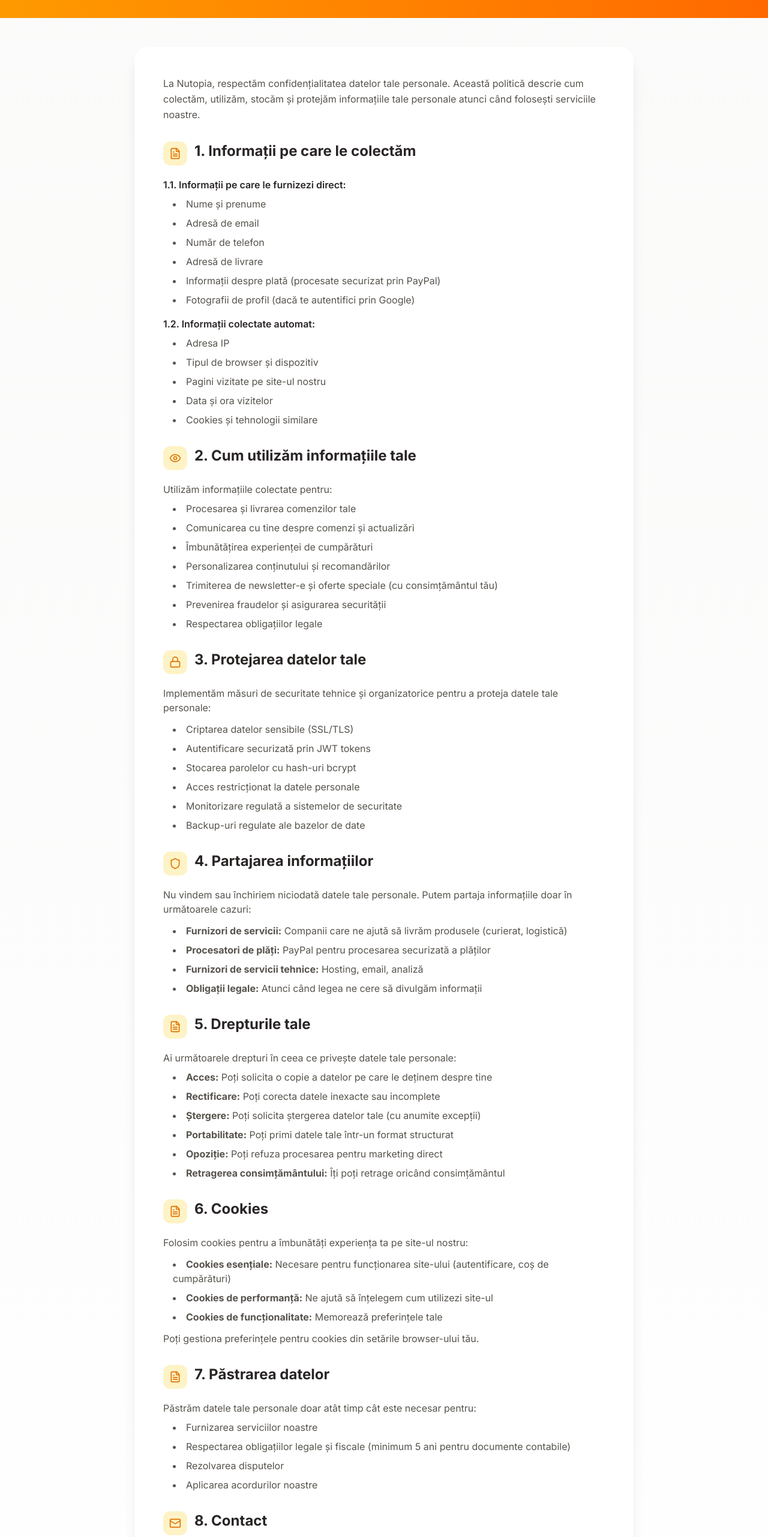
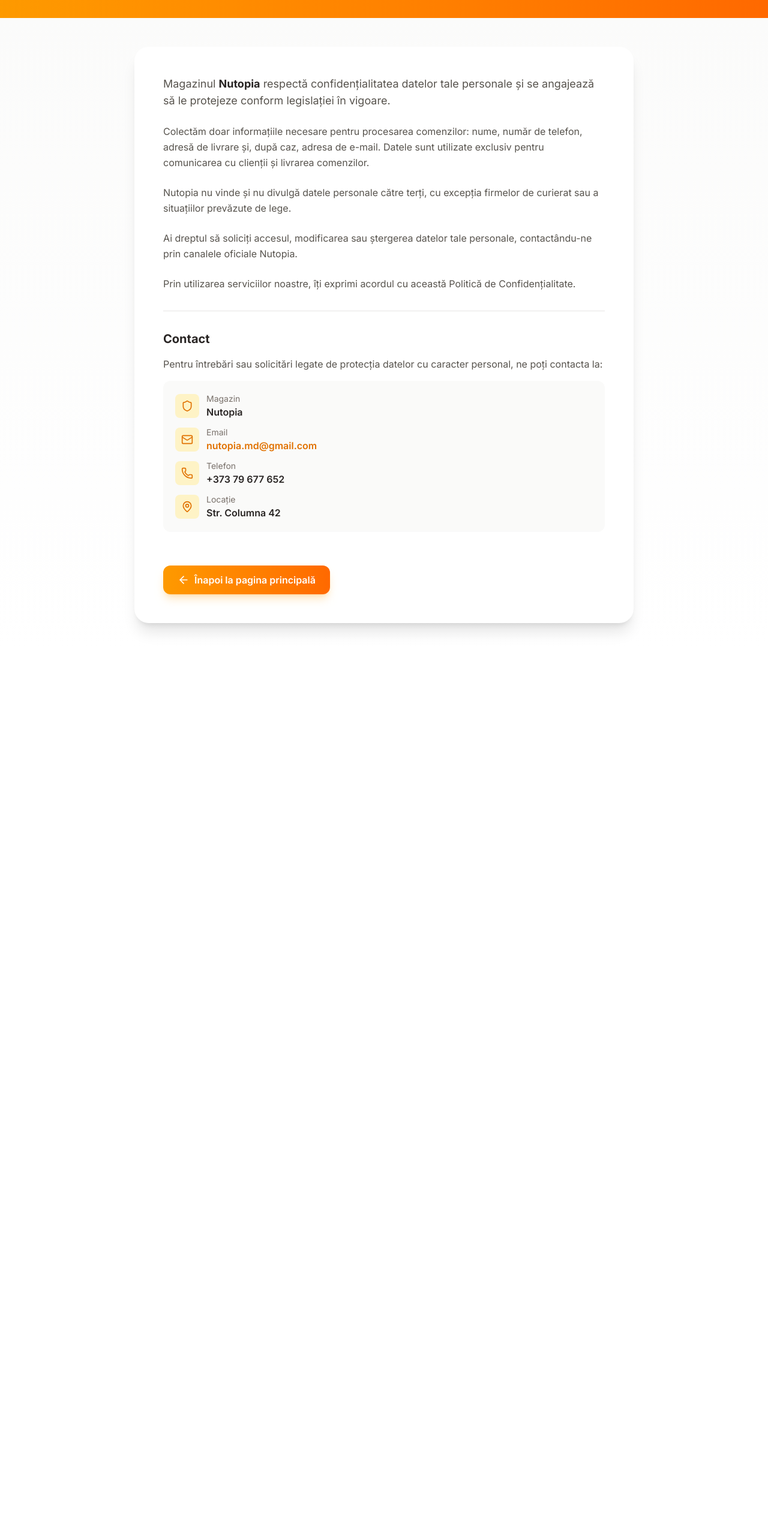
Before and after one commit to Pixel0001/Nutopia, a Next.js app: page /privacy in a window 1280 px wide. Shown: the part 234-2797 px from the top of the page at 60% size. After the commit the page ends 1321 px from the top, so only its background shows below. Built offline with nearby package versions, Linux system fonts and the light colour scheme; a web font is replaced by a local one.

Commit message:
fix paypal + cos

```diff
--- a/app/components/Footer.js
+++ b/app/components/Footer.js
@@ -76,8 +76,8 @@
 
   const contactInfo = [
     { icon: MapPin, text: "Str. Columna 42, Chișinău" },
-    { icon: Phone, text: "+373 60 123 456" },
-    { icon: Mail, text: "contact@nutopia.md" },
+    { icon: Phone, text: "+373 79 677 652" },
+    { icon: Mail, text: "nutopia.md@gmail.com" },
     { icon: Clock, text: "Luni - Sâmbătă: 9:00 - 19:00" },
   ];
 
--- a/app/orders/page.js
+++ b/app/orders/page.js
@@ -119,7 +119,7 @@
     return (
       <div className="min-h-screen flex items-center justify-center bg-gradient-to-br from-amber-50 via-orange-50 to-yellow-50 dark:from-zinc-900 dark:via-zinc-800 dark:to-zinc-900">
         <div className="text-center">
-          <div className="relative">
+          <div className="relative w-20 h-20 mx-auto">
             <div className="w-20 h-20 border-4 border-amber-200 dark:border-amber-900 rounded-full animate-pulse"></div>
             <div className="absolute inset-0 flex items-center justify-center">
               <Package className="w-8 h-8 text-amber-600 animate-bounce" />
--- a/app/privacy/page.js
+++ b/app/privacy/page.js
@@ -1,5 +1,5 @@
 import Link from "next/link";
-import { ArrowLeft, Shield, Lock, Eye, FileText, Mail } from "lucide-react";
+import { ArrowLeft, Shield, Mail, Phone, MapPin } from "lucide-react";
 
 export const metadata = {
   title: "Politica de Confidențialitate | Nutopia",
@@ -28,7 +28,7 @@
                 Politica de Confidențialitate
               </h1>
               <p className="text-white/90 text-sm sm:text-base">
-                Ultima actualizare: 21 Decembrie 2025
+                Ultima actualizare: 22 Decembrie 2025
               </p>
             </div>
           </div>
@@ -39,258 +39,88 @@
       <div className="max-w-4xl mx-auto px-4 sm:px-6 lg:px-8 py-12">
         <div className="bg-white dark:bg-stone-800 rounded-3xl shadow-xl p-6 sm:p-8 lg:p-12 space-y-8">
 
-          {/* Introduction */}
-          <section>
-            <p className="text-stone-600 dark:text-stone-400 leading-relaxed">
-              La Nutopia, respectăm confidențialitatea datelor tale personale. Această politică descrie cum colectăm,
-              utilizăm, stocăm și protejăm informațiile tale personale atunci când folosești serviciile noastre.
+          {/* Main Content */}
+          <div className="space-y-6 text-stone-600 dark:text-stone-400 leading-relaxed">
+            <p className="text-lg">
+              Magazinul <strong className="text-stone-800 dark:text-stone-200">Nutopia</strong> respectă
+              confidențialitatea datelor tale personale și se angajează să le protejeze conform legislației în vigoare.
             </p>
-          </section>
 
-          {/* Section 1 */}
-          <section>
-            <div className="flex items-start gap-3 mb-4">
-              <div className="w-10 h-10 bg-amber-100 dark:bg-amber-900/30 rounded-xl flex items-center justify-center flex-shrink-0">
-                <FileText className="w-5 h-5 text-amber-600 dark:text-amber-400" />
+            <p>
+              Colectăm doar informațiile necesare pentru procesarea comenzilor: nume, număr de telefon,
+              adresă de livrare și, după caz, adresa de e-mail. Datele sunt utilizate exclusiv pentru
+              comunicarea cu clienții și livrarea comenzilor.
+            </p>
+
+            <p>
+              Nutopia nu vinde și nu divulgă datele personale către terți, cu excepția firmelor de curierat
+              sau a situațiilor prevăzute de lege.
+            </p>
+
+            <p>
+              Ai dreptul să soliciți accesul, modificarea sau ștergerea datelor tale personale,
+              contactându-ne prin canalele oficiale Nutopia.
+            </p>
+
+            <p>
+              Prin utilizarea serviciilor noastre, îți exprimi acordul cu această Politică de Confidențialitate.
+            </p>
           </div>
-              <div>
-                <h2 className="text-2xl font-bold text-stone-800 dark:text-stone-100 mb-3">
-                  1. Informații pe care le colectăm
+
+          {/* Contact Section */}
+          <div className="pt-8 border-t border-stone-200 dark:border-stone-700">
+            <h2 className="text-xl font-bold text-stone-800 dark:text-stone-100 mb-4">
+              Contact
             </h2>
-              </div>
-            </div>
-            <div className="space-y-4 text-stone-600 dark:text-stone-400">
-              <div>
-                <h3 className="font-semibold text-stone-800 dark:text-stone-200 mb-2">
-                  1.1. Informații pe care le furnizezi direct:
-                </h3>
-                <ul className="list-disc list-inside space-y-2 ml-4">
-                  <li>Nume și prenume</li>
-                  <li>Adresă de email</li>
-                  <li>Număr de telefon</li>
-                  <li>Adresă de livrare</li>
-                  <li>Informații despre plată (procesate securizat prin PayPal)</li>
-                  <li>Fotografii de profil (dacă te autentifici prin Google)</li>
-                </ul>
-              </div>
-              <div>
-                <h3 className="font-semibold text-stone-800 dark:text-stone-200 mb-2">
-                  1.2. Informații colectate automat:
-                </h3>
-                <ul className="list-disc list-inside space-y-2 ml-4">
-                  <li>Adresa IP</li>
-                  <li>Tipul de browser și dispozitiv</li>
-                  <li>Pagini vizitate pe site-ul nostru</li>
-                  <li>Data și ora vizitelor</li>
-                  <li>Cookies și tehnologii similare</li>
-                </ul>
-              </div>
-            </div>
-          </section>
-
-          {/* Section 2 */}
-          <section>
-            <div className="flex items-start gap-3 mb-4">
-              <div className="w-10 h-10 bg-amber-100 dark:bg-amber-900/30 rounded-xl flex items-center justify-center flex-shrink-0">
-                <Eye className="w-5 h-5 text-amber-600 dark:text-amber-400" />
-              </div>
-              <div>
-                <h2 className="text-2xl font-bold text-stone-800 dark:text-stone-100 mb-3">
-                  2. Cum utilizăm informațiile tale
-                </h2>
-              </div>
-            </div>
-            <div className="space-y-2 text-stone-600 dark:text-stone-400">
-              <p>Utilizăm informațiile colectate pentru:</p>
-              <ul className="list-disc list-inside space-y-2 ml-4">
-                <li>Procesarea și livrarea comenzilor tale</li>
-                <li>Comunicarea cu tine despre comenzi și actualizări</li>
-                <li>Îmbunătățirea experienței de cumpărături</li>
-                <li>Personalizarea conținutului și recomandărilor</li>
-                <li>Trimiterea de newsletter-e și oferte speciale (cu consimțământul tău)</li>
-                <li>Prevenirea fraudelor și asigurarea securității</li>
-                <li>Respectarea obligațiilor legale</li>
-              </ul>
-            </div>
-          </section>
-
-          {/* Section 3 */}
-          <section>
-            <div className="flex items-start gap-3 mb-4">
-              <div className="w-10 h-10 bg-amber-100 dark:bg-amber-900/30 rounded-xl flex items-center justify-center flex-shrink-0">
-                <Lock className="w-5 h-5 text-amber-600 dark:text-amber-400" />
-              </div>
-              <div>
-                <h2 className="text-2xl font-bold text-stone-800 dark:text-stone-100 mb-3">
-                  3. Protejarea datelor tale
-                </h2>
-              </div>
-            </div>
-            <div className="space-y-3 text-stone-600 dark:text-stone-400">
-              <p>
-                Implementăm măsuri de securitate tehnice și organizatorice pentru a proteja datele tale personale:
+            <p className="text-stone-600 dark:text-stone-400 mb-4">
+              Pentru întrebări sau solicitări legate de protecția datelor cu caracter personal, ne poți contacta la:
             </p>
-              <ul className="list-disc list-inside space-y-2 ml-4">
-                <li>Criptarea datelor sensibile (SSL/TLS)</li>
-                <li>Autentificare securizată prin JWT tokens</li>
-                <li>Stocarea parolelor cu hash-uri bcrypt</li>
-                <li>Acces restricționat la datele personale</li>
-                <li>Monitorizare regulată a sistemelor de securitate</li>
-                <li>Backup-uri regulate ale bazelor de date</li>
-              </ul>
-            </div>
-          </section>
-
-          {/* Section 4 */}
-          <section>
-            <div className="flex items-start gap-3 mb-4">
-              <div className="w-10 h-10 bg-amber-100 dark:bg-amber-900/30 rounded-xl flex items-center justify-center flex-shrink-0">
+            <div className="bg-stone-50 dark:bg-stone-900 rounded-xl p-5 space-y-3">
+              <div className="flex items-center gap-3">
+                <div className="w-10 h-10 bg-amber-100 dark:bg-amber-900/30 rounded-lg flex items-center justify-center">
                   <Shield className="w-5 h-5 text-amber-600 dark:text-amber-400" />
                 </div>
                 <div>
-                <h2 className="text-2xl font-bold text-stone-800 dark:text-stone-100 mb-3">
-                  4. Partajarea informațiilor
-                </h2>
+                  <p className="text-sm text-stone-500 dark:text-stone-500">Magazin</p>
+                  <p className="font-semibold text-stone-800 dark:text-stone-200">Nutopia</p>
                 </div>
               </div>
-            <div className="space-y-3 text-stone-600 dark:text-stone-400">
-              <p>
-                Nu vindem sau închiriem niciodată datele tale personale. Putem partaja informațiile doar în următoarele cazuri:
-              </p>
-              <ul className="list-disc list-inside space-y-2 ml-4">
-                <li><strong>Furnizori de servicii:</strong> Companii care ne ajută să livrăm produsele (curierat, logistică)</li>
-                <li><strong>Procesatori de plăți:</strong> PayPal pentru procesarea securizată a plăților</li>
-                <li><strong>Furnizori de servicii tehnice:</strong> Hosting, email, analiză</li>
-                <li><strong>Obligații legale:</strong> Atunci când legea ne cere să divulgăm informații</li>
-              </ul>
-            </div>
-          </section>
-
-          {/* Section 5 */}
-          <section>
-            <div className="flex items-start gap-3 mb-4">
-              <div className="w-10 h-10 bg-amber-100 dark:bg-amber-900/30 rounded-xl flex items-center justify-center flex-shrink-0">
-                <FileText className="w-5 h-5 text-amber-600 dark:text-amber-400" />
-              </div>
-              <div>
-                <h2 className="text-2xl font-bold text-stone-800 dark:text-stone-100 mb-3">
-                  5. Drepturile tale
-                </h2>
-              </div>
-            </div>
-            <div className="space-y-2 text-stone-600 dark:text-stone-400">
-              <p>Ai următoarele drepturi în ceea ce privește datele tale personale:</p>
-              <ul className="list-disc list-inside space-y-2 ml-4">
-                <li><strong>Acces:</strong> Poți solicita o copie a datelor pe care le deținem despre tine</li>
-                <li><strong>Rectificare:</strong> Poți corecta datele inexacte sau incomplete</li>
-                <li><strong>Ștergere:</strong> Poți solicita ștergerea datelor tale (cu anumite excepții)</li>
-                <li><strong>Portabilitate:</strong> Poți primi datele tale într-un format structurat</li>
-                <li><strong>Opoziție:</strong> Poți refuza procesarea pentru marketing direct</li>
-                <li><strong>Retragerea consimțământului:</strong> Îți poți retrage oricând consimțământul</li>
-              </ul>
-            </div>
-          </section>
-
-          {/* Section 6 */}
-          <section>
-            <div className="flex items-start gap-3 mb-4">
-              <div className="w-10 h-10 bg-amber-100 dark:bg-amber-900/30 rounded-xl flex items-center justify-center flex-shrink-0">
-                <FileText className="w-5 h-5 text-amber-600 dark:text-amber-400" />
-              </div>
-              <div>
-                <h2 className="text-2xl font-bold text-stone-800 dark:text-stone-100 mb-3">
-                  6. Cookies
-                </h2>
-              </div>
-            </div>
-            <div className="space-y-3 text-stone-600 dark:text-stone-400">
-              <p>
-                Folosim cookies pentru a îmbunătăți experiența ta pe site-ul nostru:
-              </p>
-              <ul className="list-disc list-inside space-y-2 ml-4">
-                <li><strong>Cookies esențiale:</strong> Necesare pentru funcționarea site-ului (autentificare, coș de cumpărături)</li>
-                <li><strong>Cookies de performanță:</strong> Ne ajută să înțelegem cum utilizezi site-ul</li>
-                <li><strong>Cookies de funcționalitate:</strong> Memorează preferințele tale</li>
-              </ul>
-              <p className="mt-3">
-                Poți gestiona preferințele pentru cookies din setările browser-ului tău.
-              </p>
-            </div>
-          </section>
-
-          {/* Section 7 */}
-          <section>
-            <div className="flex items-start gap-3 mb-4">
-              <div className="w-10 h-10 bg-amber-100 dark:bg-amber-900/30 rounded-xl flex items-center justify-center flex-shrink-0">
-                <FileText className="w-5 h-5 text-amber-600 dark:text-amber-400" />
-              </div>
-              <div>
-                <h2 className="text-2xl font-bold text-stone-800 dark:text-stone-100 mb-3">
-                  7. Păstrarea datelor
-                </h2>
-              </div>
-            </div>
-            <div className="space-y-2 text-stone-600 dark:text-stone-400">
-              <p>
-                Păstrăm datele tale personale doar atât timp cât este necesar pentru:
-              </p>
-              <ul className="list-disc list-inside space-y-2 ml-4">
-                <li>Furnizarea serviciilor noastre</li>
-                <li>Respectarea obligațiilor legale și fiscale (minimum 5 ani pentru documente contabile)</li>
-                <li>Rezolvarea disputelor</li>
-                <li>Aplicarea acordurilor noastre</li>
-              </ul>
-            </div>
-          </section>
-
-          {/* Section 8 */}
-          <section>
-            <div className="flex items-start gap-3 mb-4">
-              <div className="w-10 h-10 bg-amber-100 dark:bg-amber-900/30 rounded-xl flex items-center justify-center flex-shrink-0">
+              <div className="flex items-center gap-3">
+                <div className="w-10 h-10 bg-amber-100 dark:bg-amber-900/30 rounded-lg flex items-center justify-center">
                   <Mail className="w-5 h-5 text-amber-600 dark:text-amber-400" />
                 </div>
                 <div>
-                <h2 className="text-2xl font-bold text-stone-800 dark:text-stone-100 mb-3">
-                  8. Contact
-                </h2>
+                  <p className="text-sm text-stone-500 dark:text-stone-500">Email</p>
+                  <a href="mailto:nutopia.md@gmail.com" className="font-semibold text-amber-600 dark:text-amber-400 hover:underline">
+                    nutopia.md@gmail.com
+                  </a>
                 </div>
               </div>
-            <div className="space-y-3 text-stone-600 dark:text-stone-400">
-              <p>
-                Pentru orice întrebări despre această politică de confidențialitate sau pentru a-ți exercita drepturile,
-                ne poți contacta:
-              </p>
-              <div className="bg-stone-50 dark:bg-stone-900 rounded-xl p-4 space-y-2">
-                <p><strong>Email:</strong> privacy@nutopia.md</p>
-                <p><strong>Telefon:</strong> +373 69 123 456</p>
-                <p><strong>Adresă:</strong> Chișinău, Moldova</p>
+              <div className="flex items-center gap-3">
+                <div className="w-10 h-10 bg-amber-100 dark:bg-amber-900/30 rounded-lg flex items-center justify-center">
+                  <Phone className="w-5 h-5 text-amber-600 dark:text-amber-400" />
+                </div>
+                <div>
+                  <p className="text-sm text-stone-500 dark:text-stone-500">Telefon</p>
+                  <a href="tel:+37379677652" className="font-semibold text-stone-800 dark:text-stone-200 hover:text-amber-600">
+                    +373 79 677 652
+                  </a>
                 </div>
               </div>
-          </section>
-
-          {/* Section 9 */}
-          <section>
-            <div className="flex items-start gap-3 mb-4">
-              <div className="w-10 h-10 bg-amber-100 dark:bg-amber-900/30 rounded-xl flex items-center justify-center flex-shrink-0">
-                <FileText className="w-5 h-5 text-amber-600 dark:text-amber-400" />
+              <div className="flex items-center gap-3">
+                <div className="w-10 h-10 bg-amber-100 dark:bg-amber-900/30 rounded-lg flex items-center justify-center">
+                  <MapPin className="w-5 h-5 text-amber-600 dark:text-amber-400" />
                 </div>
                 <div>
-                <h2 className="text-2xl font-bold text-stone-800 dark:text-stone-100 mb-3">
-                  9. Modificări ale politicii
-                </h2>
+                  <p className="text-sm text-stone-500 dark:text-stone-500">Locație</p>
+                  <p className="font-semibold text-stone-800 dark:text-stone-200">Str. Columna 42</p>
                 </div>
               </div>
-            <div className="text-stone-600 dark:text-stone-400">
-              <p>
-                Putem actualiza periodic această politică de confidențialitate. Modificările importante vor fi comunicate
-                prin email sau prin notificare pe site. Te încurajăm să verifici periodic această pagină pentru a fi
-                informat despre cum protejăm datele tale.
-              </p>
             </div>
-          </section>
+          </div>
 
           {/* Back Button */}
-          <div className="pt-8 border-t border-stone-200 dark:border-stone-700">
+          <div className="pt-6">
             <Link
               href="/"
               className="inline-flex items-center justify-center gap-2 px-6 py-3 bg-gradient-to-r from-amber-500 to-orange-500 text-white font-semibold rounded-xl hover:from-amber-600 hover:to-orange-600 transition-all shadow-lg shadow-amber-500/25"
--- a/app/terms/page.js
+++ b/app/terms/page.js
@@ -405,10 +405,10 @@
                 Pentru întrebări despre acești termeni și condiții, ne poți contacta:
               </p>
               <div className="bg-stone-50 dark:bg-stone-900 rounded-xl p-4 space-y-2">
-                <p><strong>Email:</strong> contact@nutopia.md</p>
-                <p><strong>Telefon:</strong> +373 69 123 456</p>
-                <p><strong>Adresă:</strong> Chișinău, Moldova</p>
-                <p><strong>Program:</strong> Luni - Vineri: 9:00 - 18:00</p>
+                <p><strong>Magazin:</strong> Nutopia</p>
+                <p><strong>Email:</strong> nutopia.md@gmail.com</p>
+                <p><strong>Telefon:</strong> +373 79 677 652</p>
+                <p><strong>Locație:</strong> Str. Columna 42, Chișinău</p>
               </div>
             </div>
           </section>
```
Lines whose indentation alone changed are shown as unchanged.
